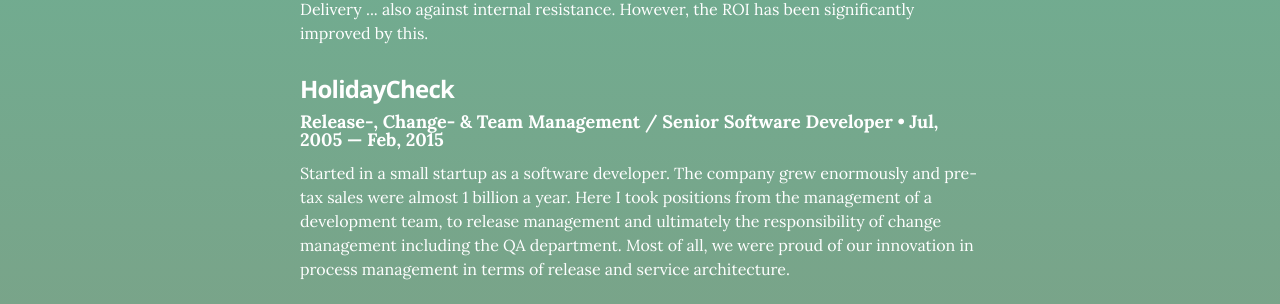
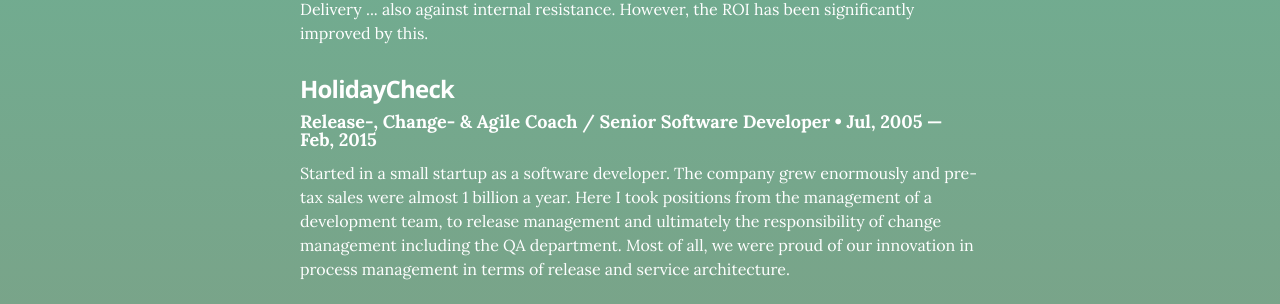
Before and after one commit to borishager/borishager.github.io, a Jekyll site: the page built from index.html, in a window 1280 px wide and 900 px high, scrolled down 972 px. Shown: the part 150-454 px from the top of the window. Built offline with Jekyll 4.4.1, drawn with Linux system fonts in a browser that asks for light colours.

Commit message:
Update experience.yml

```diff
--- a/_data/experience.yml
+++ b/_data/experience.yml
@@ -26,7 +26,7 @@
 
 # holidaycheck
 - company: HolidayCheck
-  position: Release-, Change- & Team Management / Senior Software Developer
+  position: Release-, Change- & Agile Coach / Senior Software Developer
   duration: Jul, 2005  &mdash; Feb, 2015
   summary: Started in a small startup as a software developer. The company grew enormously and pre-tax sales were almost 1 billion a year. Here I took positions from the management of a development team, to release management and ultimately the responsibility of change management including the QA department. Most of all, we were proud of our innovation in process management in terms of release and service architecture.
 
```
